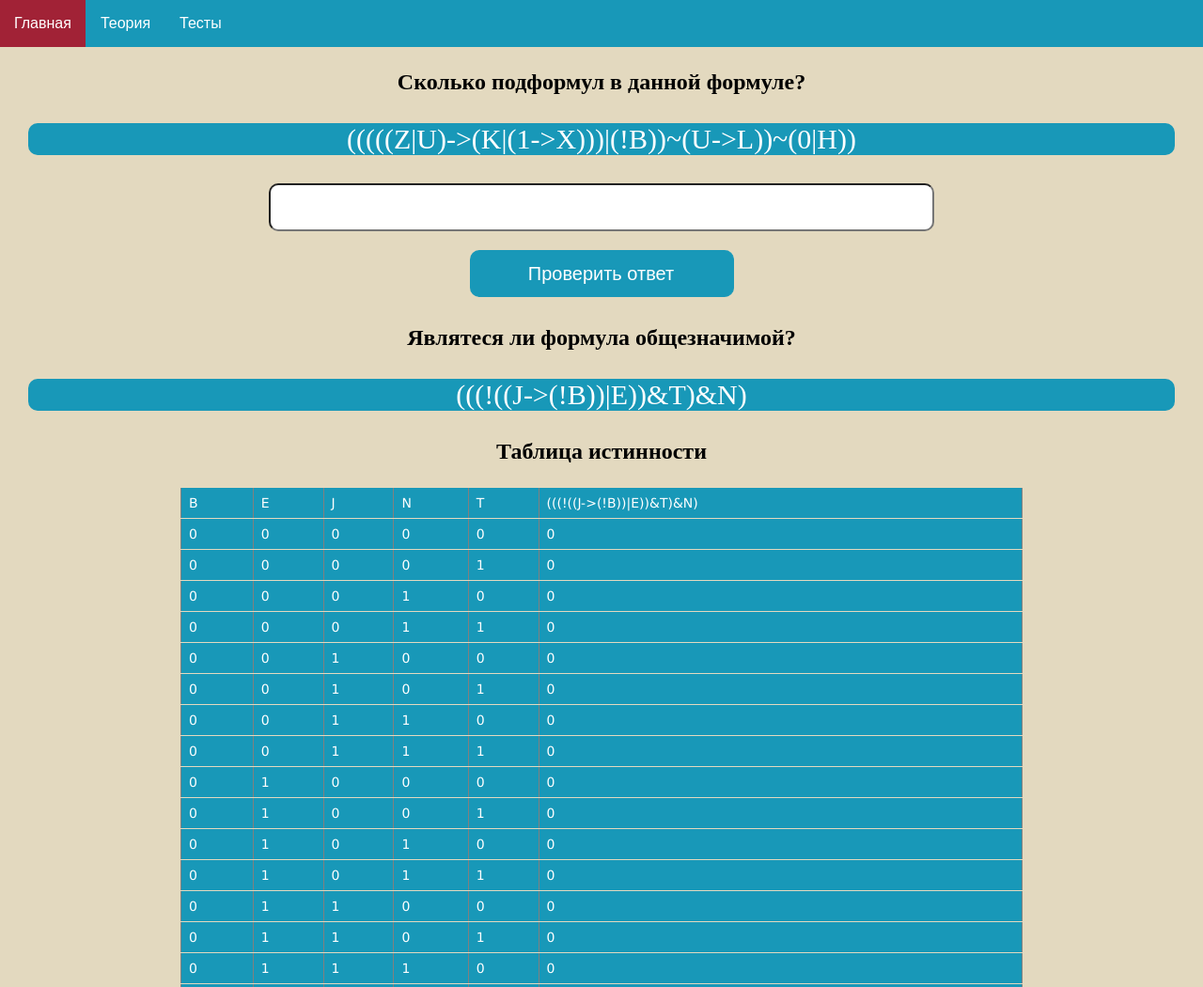
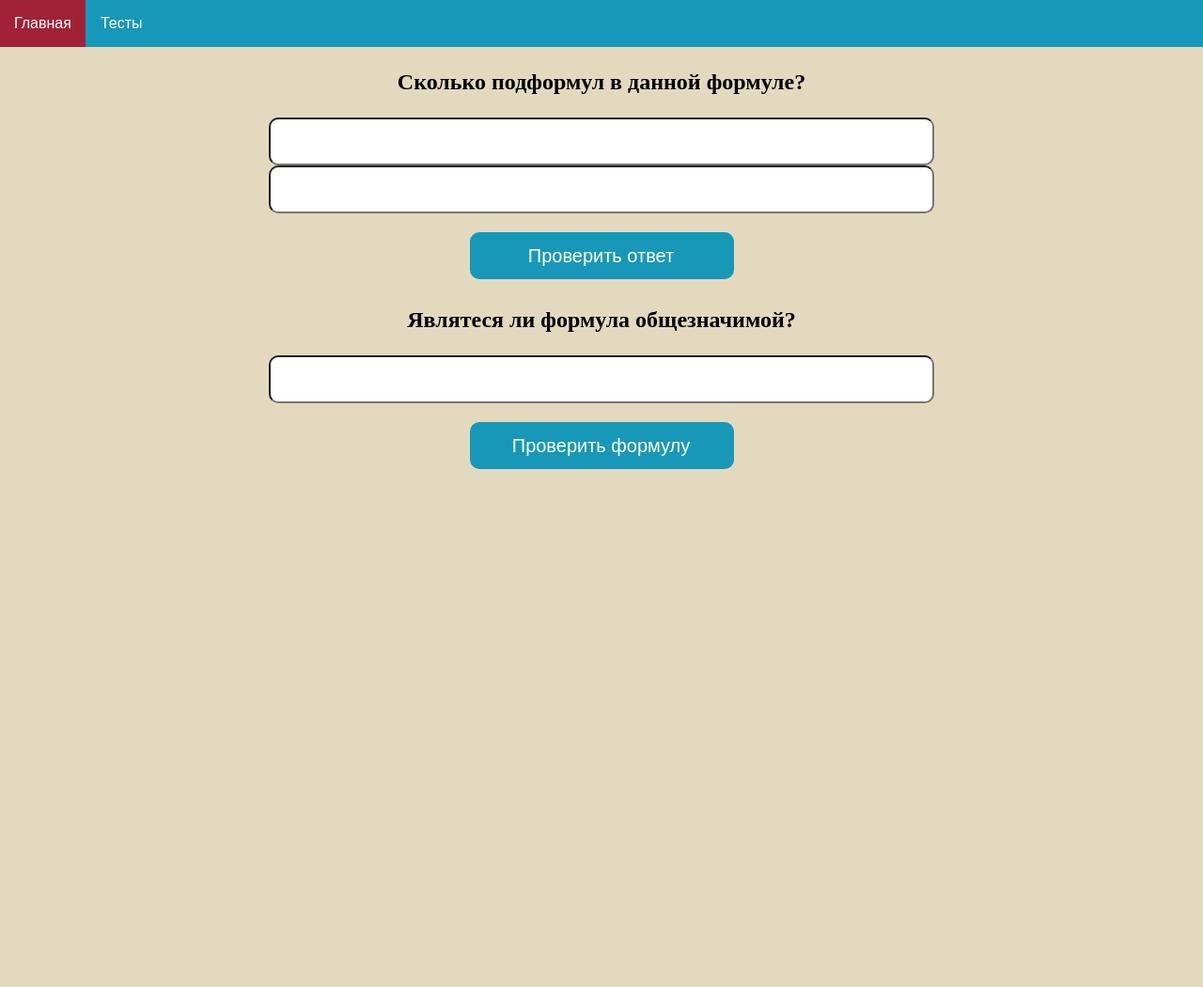
Before and after one commit to Alexandr-Karavai/LOIS_LAB, a plain HTML site: page test.html in a window 1280 px wide. Shown: the top 1050 px of the page at 94% size. After the commit the page ends 800 px from the top, so only its background shows below. Drawn offline with Linux system fonts and the light colour scheme.

Commit message:
create and fix new test

```diff
--- a/test.html
+++ b/test.html
@@ -8,34 +8,30 @@
     </head>
       <script src="./scripts/scriptWorkWithFormula.js"></script>
       <script src="./scripts/tableTruth.js"></script>
-      <script src="./scripts/scriptForTest.js"></script>
       <script src="./scripts/scriptOperation.js"></script>
-        <script type="text/javascript">
-        document.addEventListener("DOMContentLoaded", function(event) {
-            newTestSubformula();
-            newTestTypeFormula();
-        });
-        </script>
 <body>
   <ul class="css-menu-3">
     <li><a href="index.html">Главная</a></li>
-    <li><a href="grammar.html">Теория</a></li>
     <li><a href="test.html">Тесты</a></li>
   </ul>
       <div class="center">
         <h3>Сколько подформул в данной формуле?</h3>
-          <div class="output" id="output"></div>
+          <input id="EnterFormula" type="text" name="EnterFormula"><br>
             <input id="formula" type="text" name="formula">
               <a class="button" id="button" onclick="clickCheckTest()">Проверить ответ</a>
+              </input></input>
                 <div class="output" id="outputResult"></div>
         <h3>Являтеся ли формула общезначимой?</h3>
-          <div class="output" id="outputTypeFormula"></div>
+          <input id="outputTypeFormula" type="text" name="outputTypeFormula"></input>
+            <a class="button" id="check" onclick="newTestTypeFormula()">Проверить формулу</a>
+              <div id="hiddenForm" hidden>
                 <h3>Таблица истинности</h3>
                   <table border="1">
                       <tbody id="tbody"></tbody>
                   </table>
                     <a class="button" id="yes" onclick="clickYes()">Да</a>
                     <a class="button" id="no" onclick="clickNo()">Нет</a>
+              </div>
                   <div class="output" id="outputCheckTypeFormula"></div>
         </div>
 </body>
```
Lines whose indentation alone changed are shown as unchanged.
